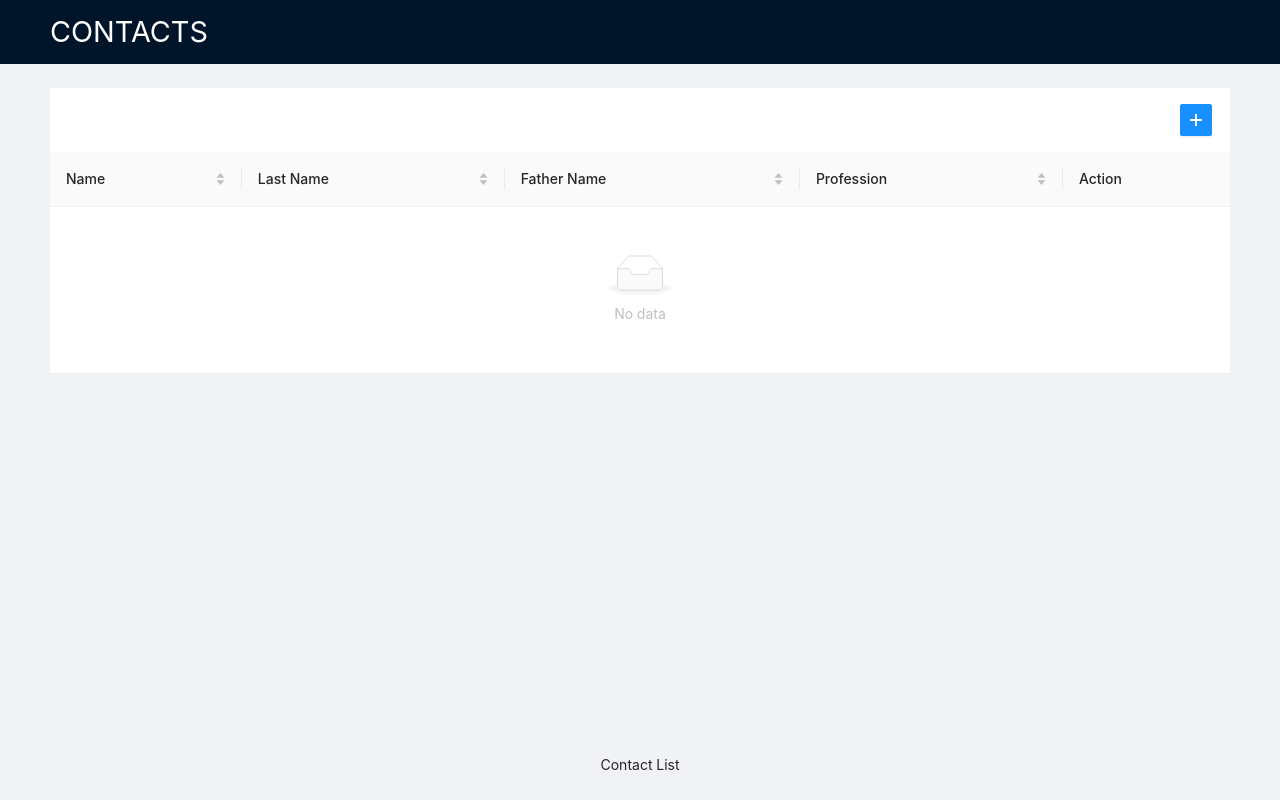
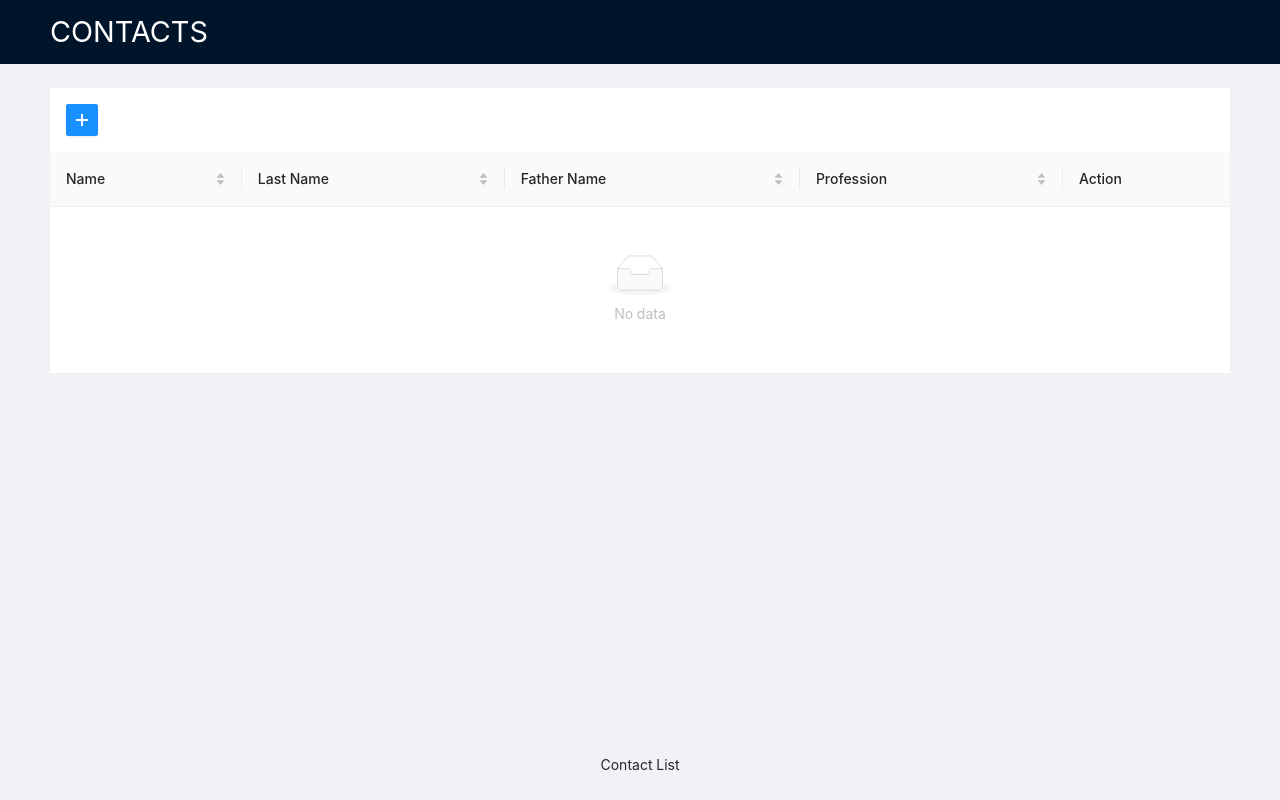
Before and after one commit to Allahpayi/react-context-api--contacts-list, a React (Create React App) app: page /contacts in a window 1280 px wide. Built offline with nearby package versions, Linux system fonts and the light colour scheme; what react-toast-notifications would draw is missing.

Commit message:
completed

```diff
--- a/src/containers/contacts/ContactsList.jsx
+++ b/src/containers/contacts/ContactsList.jsx
@@ -5,7 +5,6 @@ import { Link } from "react-router-dom";
 import { Delete, Edit, Add } from "../../assets/icons/index";
 import Confirm from "../../components/modals/confirm/Confirm";
 import ContactInfo from "../../components/contact-info/ContactInfo";
-import classes from "./ContactsList.module.scss";
 
 const ContactsList = () => {
   const ctx = useContext(ContactContext);
@@ -63,7 +62,7 @@ const ContactsList = () => {
     <>
       <Table
         title={() => (
-          <Link className={classes.addContactBtn} to="/contacts/new">
+          <Link to="/contacts/new">
             <Button type="primary" icon={<Add />} />
           </Link>
         )}
--- a/src/containers/contacts/ContactsList.module.scss
+++ /dev/null
@@ -1,3 +0,0 @@
-.addContactBtn {
-  margin-left: 97%;
-}
```
